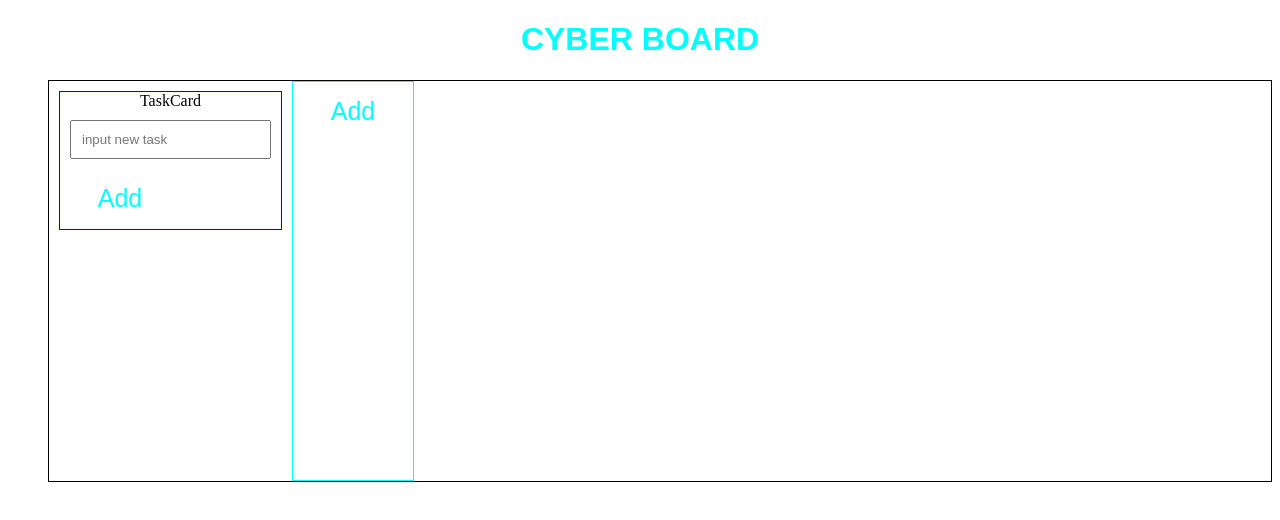
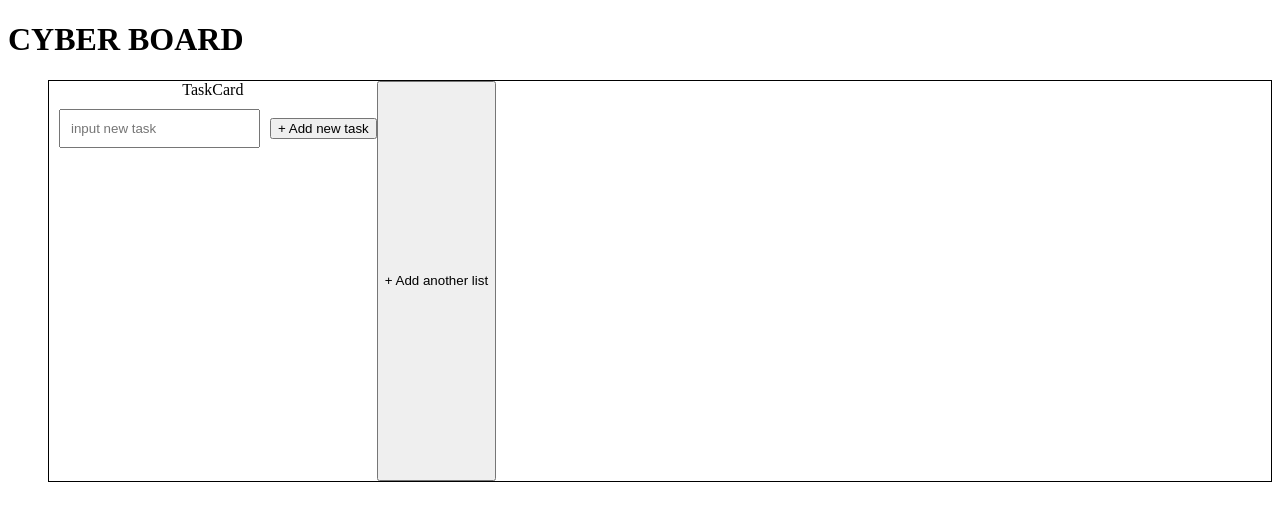
Before and after one commit to AleksandrSavelyev/cyberBoard, a website built with webpack: page src/index.html in a window 1280 px wide. Built offline with nearby package versions, Linux system fonts and the light colour scheme; a web font is replaced by a local one.

Commit message:
view added

```diff
--- a/src/index.html
+++ b/src/index.html
@@ -8,20 +8,19 @@
 </head>
 <body>
     <div class="Root" id="root">
-        <h1 class="Header" id="header">CYBER BOARD</h1>
+        <!-- <h1 class="Header" id="header">CYBER BOARD</h1>
         <div class="Container">
             <div class="Tasks">
                 <div class="TaskCard">
                     <label for="Task" class="TaskC">TaskCard</label>
                     <input class="Taskcard" id="card" placeholder="input new task">
-                    <button class="AddTask" id="addTask">Add</button>
+                    <button class="Add__Task" id="addTask">Add</button>
                 </div>
             </div>
-            <div class="ButtonKeeper">
-                <button class="AddTask" id="addTask2">Add</button>
+            <div class="Button__keeper">
+                <button class="Add__Task" id="addTask2">Add</button>
             </div>
-        </div>
-
+        </div> -->
     </div>
 </body>
 </html>
--- a/src/index.js
+++ b/src/index.js
@@ -1 +1,8 @@
 import './style.less';
+import View from './view'
+
+function init () {
+    const view = new View();
+}
+
+init();
--- a/src/style.less
+++ b/src/style.less
@@ -12,7 +12,7 @@
   height: 400px;
 }
 
-.TaskCard {
+.Task__card {
   display: flex;
   flex-direction: column;
   height: 100%;
@@ -30,7 +30,7 @@
   padding: 10px;
   margin: 10px;
 }
-.AddTask {
+.Add__task {
   border: solid 1px red;
   margin: 10px;
   outline: none;
@@ -45,7 +45,7 @@
   z-index: 1;
 }
 
-.AddTask::before {
+.Add__task::before {
   content: "";
   height: 60px;
   width: 80px;
@@ -60,7 +60,7 @@
   z-index: -1;
 }
 
-.AddTask:hover::before {
+.Add__task:hover::before {
   animation: slide 10s 0s linear;
   background: linear-gradient(
     to right,
@@ -73,7 +73,7 @@
   background-size: 500%;
   background-position: left;
 }
-.AddTask:hover {
+.Add__task:hover {
   animation: slide 10s 0s infinite linear;
   background: linear-gradient(
     to right,
@@ -96,6 +96,6 @@
   }
 }
 
-.ButtonKeeper {
+.Button__keeper {
   border: 1px solid aqua;
 }
--- /dev/null
+++ b/src/view.js
@@ -0,0 +1,121 @@
+import './style.less';
+
+class View {
+    constructor(){
+        this.root = null;
+        this.header = null;
+        this.taskCard = null;
+        this.taskAddButton = null;
+        this.taskConteiner = null;
+        this.addColumnbButton = null;
+
+        this.init();
+    }
+
+    init = () => {
+        this.root = document.getElementById('root');
+        const container = this.createDiv({
+            className: 'Container',
+        });
+        const buttonKeeper = this.createDiv({
+            className: 'Button__keeper',
+        });
+        const wrapperButtons = this.createDiv({
+            className: 'Wrapper__buttons',
+        });
+        const tasks = this.createDiv({
+            className: 'Tasks',
+        });
+        const taskCard = this.createDiv({
+            className: 'Task__Card',
+        });
+        const addColumnbButton = this.createButton({
+            id: 'addTask2',
+            className: 'Add__Task',
+            buttonText: '+ Add another list',
+        });
+        const addTask = this.createButton({
+            id: 'addTask',
+            className: 'Add__Task',
+            buttonText: '+ Add new task',
+        });
+        const header = this.createHeader({
+            id: 'header',
+            className: 'header',
+            headerText: 'CYBER BOARD',
+        });
+
+        const textInput = this.createInput({
+            id: 'card',
+            className: 'Taskcard',
+            placeholder: 'input new task',
+        });
+
+        const label = this.createLabel({
+            className: 'TaskC',
+            labelText: 'TaskCard',
+        });
+
+        taskCard.append(label);
+        taskCard.append(textInput);
+        taskCard.append(addTask);
+        tasks.append(taskCard);
+        container.append(tasks);
+        container.append(addColumnbButton);
+        this.root.append(header);
+        this.root.append(container);
+
+    }
+
+    createDiv = props => {
+        const div = document.createElement('div');
+
+        props.className && (div.className = props.className);
+        props.divText && (div.innerText = props.divText);
+        props.id && (div.id = props.id);
+
+        return div;
+    }
+
+    createButton = props => {
+        const button = document.createElement('button');
+
+        props.className && (button.className = props.className);
+        props.buttonText && (button.innerText = props.buttonText);
+        props.id && (button.id = props.id);
+
+        return button;
+    }
+
+    createHeader = props => {
+        const h1 = document.createElement('h1');
+
+        props.className && (h1.className = props.className);
+        props.headerText && (h1.innerText = props.headerText);
+        props.id && (h1.id = props.id);
+
+        return h1;
+    }
+
+    createInput = props => {
+        const input = document.createElement('input');
+
+        props.className && (input.className = props.className);
+        props.placeholder && (input.placeholder = props.placeholder);
+        props.id && (input.id = props.id);
+
+        return input;
+    }
+
+    createLabel = props => {
+        const label = document.createElement('label');
+
+        props.className && (label.className = props.className);
+        props.labelText && (label.innerText = props.labelText);
+        props.id && (lable.id = props.id);
+
+        return label;
+    }
+}
+
+export default View;
```
